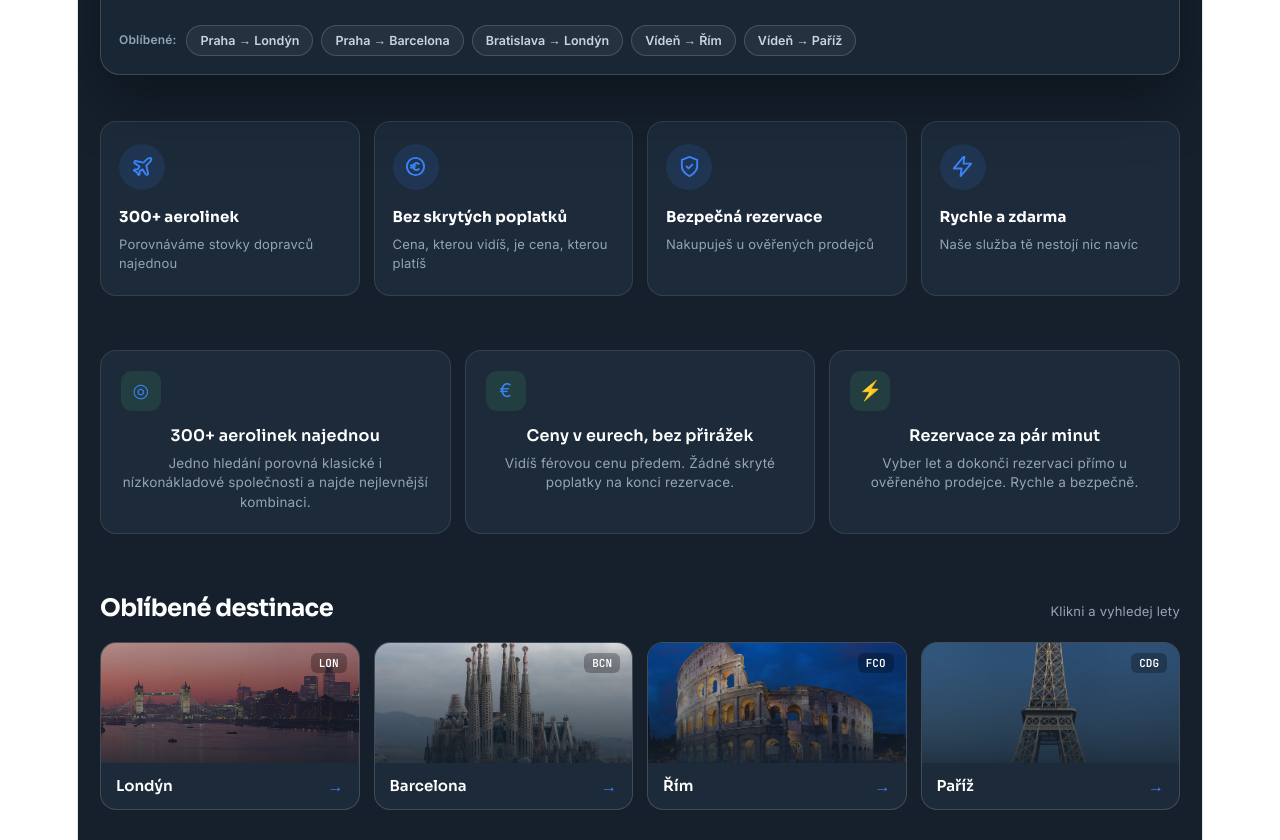
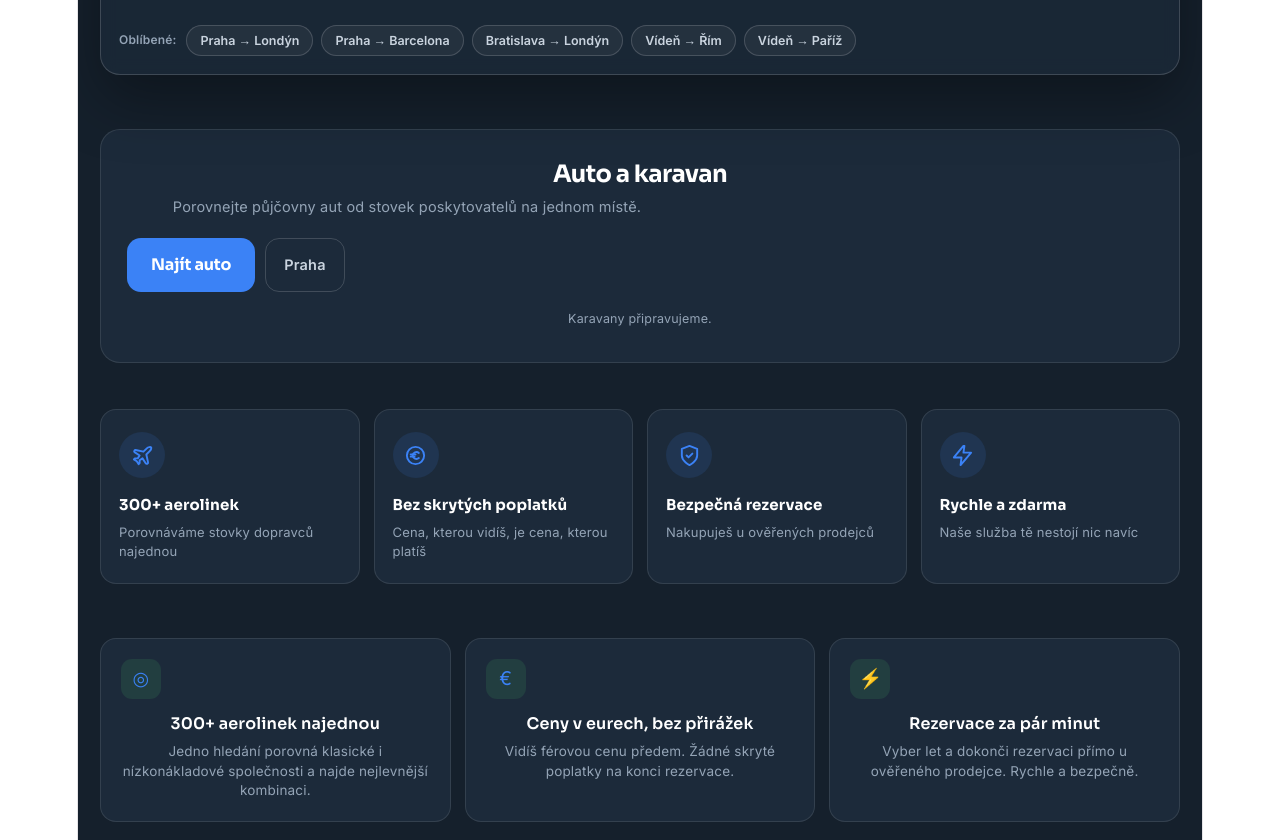
Before and after one commit to infomaxicz/maxsky, a React (Vite) app: page / in a window 1280 px wide. Shown: the part 700-1540 px from the top of the page. Built offline with nearby package versions, Linux system fonts and the light colour scheme.

Commit message:
Sekcia Auto a karavan (DiscoverCars) + polozka v liste

```diff
--- a/src/App.jsx
+++ b/src/App.jsx
@@ -53,6 +53,10 @@ const translations = {
   cs: {
     lang_cs: "Čeština", lang_sk: "Slovenčina", lang_en: "English",
     nav_stay: "Ubytování",
+    nav_auto: "Auto a karavan",
+    auto_title: "Auto a karavan",
+    auto_sub: "Porovnejte půjčovny aut od stovek poskytovatelů na jednom místě.",
+    auto_btn: "Najít auto", auto_praha: "Praha", auto_soon: "Karavany připravujeme.",
     hero_eyebrow: "Levné letenky · 300+ aerolinek",
     hero_title_pre: "Vaše cesta", hero_title_mid: "začíná", hero_title_accent: "tady.",
     hero_lead: "Porovnejte stovky aerolinek najednou a rezervujte letenku za nejlepší cenu. Bez skrytých poplatků, v eurech.",
@@ -94,6 +98,10 @@ const translations = {
   sk: {
     lang_cs: "Čeština", lang_sk: "Slovenčina", lang_en: "English",
     nav_stay: "Ubytovanie",
+    nav_auto: "Auto a karavan",
+    auto_title: "Auto a karavan",
+    auto_sub: "Porovnaj požičovne áut od stoviek poskytovateľov na jednom mieste.",
+    auto_btn: "Nájsť auto", auto_praha: "Praha", auto_soon: "Karavany pripravujeme.",
     hero_eyebrow: "Lacné letenky · 300+ aeroliniek",
     hero_title_pre: "Vaša cesta", hero_title_mid: "začína", hero_title_accent: "tu.",
     hero_lead: "Porovnaj stovky aeroliniek naraz a rezervuj letenku za najlepšiu cenu. Bez skrytých poplatkov, v eurách.",
@@ -135,6 +143,10 @@ const translations = {
   en: {
     lang_cs: "Čeština", lang_sk: "Slovenčina", lang_en: "English",
     nav_stay: "Accommodation",
+    nav_auto: "Car & campervan",
+    auto_title: "Car & campervan",
+    auto_sub: "Compare car rental from hundreds of providers in one place.",
+    auto_btn: "Find a car", auto_praha: "Prague", auto_soon: "Campervans coming soon.",
     hero_eyebrow: "Cheap flights · 300+ airlines",
     hero_title_pre: "Your journey", hero_title_mid: "starts", hero_title_accent: "here.",
     hero_lead: "Compare hundreds of airlines at once and book your flight at the best price. No hidden fees, in euros.",
@@ -291,6 +303,26 @@ const STYLES = `
   border:1px solid var(--line2); border-radius:999px; padding:7px 13px; transition:.15s; cursor:pointer; }
 .chip:hover { color:#fff; background:var(--green); border-color:var(--green); }
 
+/* ── auto a karavan ── */
+.auto { max-width:1140px; margin:54px auto 0; padding:0 22px; }
+.auto-card { background:var(--navy2); border:1px solid var(--line); border-radius:20px;
+  padding:30px 26px; }
+.auto-card h2 { font-family:'Sora'; font-weight:700; font-size:24px; letter-spacing:-.6px;
+  margin:0 0 8px; color:var(--white); }
+.auto-card .sub { font-size:14.5px; color:var(--mist); margin:0 0 20px; line-height:1.5; max-width:560px; }
+.auto-cta { display:flex; flex-wrap:wrap; align-items:center; gap:10px; }
+.auto-primary { display:inline-flex; align-items:center; justify-content:center;
+  padding:14px 24px; border-radius:14px; background:var(--green); color:#fff;
+  font-family:'Sora'; font-weight:700; font-size:16px; letter-spacing:-.2px;
+  text-decoration:none; transition:.15s; }
+.auto-primary:hover { background:var(--green-d); transform:translateY(-1px); }
+.auto-secondary { display:inline-flex; align-items:center; justify-content:center;
+  padding:13px 18px; border-radius:14px; background:transparent; color:#CAD4DF;
+  border:1px solid var(--line2); font-weight:600; font-size:14.5px;
+  text-decoration:none; transition:.15s; }
+.auto-secondary:hover { color:#fff; background:var(--green); border-color:var(--green); }
+.auto-soon { font-size:12.5px; color:var(--mist); margin:14px 0 0; }
+
 /* ── value strip ── */
 .vals { max-width:1140px; margin:54px auto 0; padding:0 22px;
   display:grid; grid-template-columns:repeat(3,1fr); gap:14px; }
@@ -406,6 +438,10 @@ export default function App() {
 
   const currentShort = (LANGS.find((l) => l.code === lang) || LANGS[0]).short;
 
+  const scrollToAuto = () => {
+    document.getElementById("auto")?.scrollIntoView({ behavior: "smooth", block: "start" });
+  };
+
   const swap = () => { setFrom(to); setTo(from); };
 
   const search = () => {
@@ -438,6 +474,7 @@ export default function App() {
       <nav className="nav">
         <div className="logo"><img src="/logo.svg" alt="MaxiSky" style={{ height: 40, width: "auto", display: "block" }} /></div>
         <span className="nav-sp" />
+        <button className="nav-link" type="button" onClick={scrollToAuto}>{t("nav_auto")}</button>
         <div className="lang" ref={langRef}>
           <button className={"lang-btn" + (langOpen ? " open" : "")} aria-haspopup="true"
             aria-expanded={langOpen} onClick={() => setLangOpen((o) => !o)}>
@@ -529,6 +566,21 @@ export default function App() {
               <button key={p.key} className="chip" onClick={() => pick(p.from, p.to)}>{t(p.key)}</button>
             ))}
           </div>
+        </div>
+      </section>
+
+      {/* auto a karavan — DiscoverCars */}
+      <section className="auto" id="auto">
+        <div className="auto-card">
+          <h2>{t("auto_title")}</h2>
+          <p className="sub">{t("auto_sub")}</p>
+          <div className="auto-cta">
+            <a className="auto-primary" href="https://www.discovercars.com/?a_aid=maxisky"
+              target="_blank" rel="sponsored noopener">{t("auto_btn")}</a>
+            <a className="auto-secondary" href="https://www.discovercars.com/cz/czech-republic/prague/prg?a_aid=maxisky"
+              target="_blank" rel="sponsored noopener">{t("auto_praha")}</a>
+          </div>
+          <p className="auto-soon">{t("auto_soon")}</p>
         </div>
       </section>
 
```
